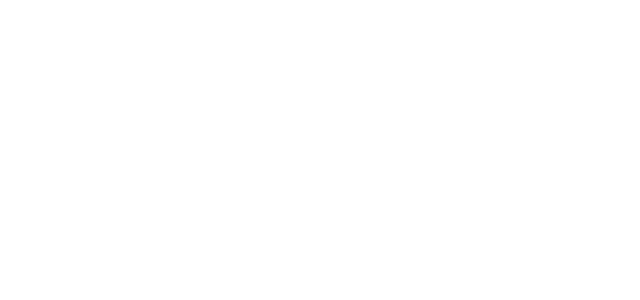
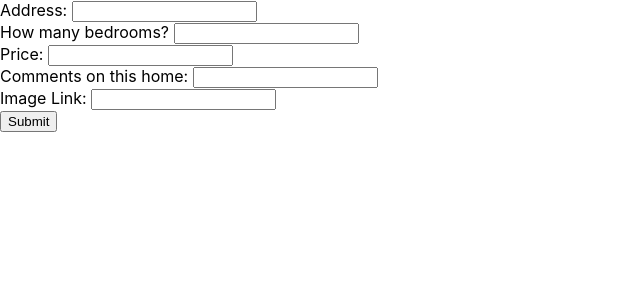
Before and after one commit to lsmith190/Project3-findByHomeAndSave, a React (Create React App) app in the folder client/: page /user/1/homes/edit in a window 1280 px wide. Shown: the top 300 px of the page, without its empty margins (0-640 px from the left). Built offline with nearby package versions, Linux system fonts and the light colour scheme.

Commit message:
fixed edit route and form

```diff
--- a/client/src/App.js
+++ b/client/src/App.js
@@ -4,7 +4,7 @@
 import HomePage from './components/HomePage.js'
 import AllHomes from './components/AllHomes.js'
 import NewHome from './components/NewHome.js'
-// import SingleHome from './components/SingleHome.js'
+import EditHome from './components/EditHome.js'
 // import LovedHomes from './components/LovedHomes.js'
 
 class App extends Component {
@@ -15,6 +15,7 @@
           <Route exact path="/" component={HomePage}/>
           <Route exact path="/user/:userId/homes" component={AllHomes} />
           <Route exact path="/user/:userId/homes/new" component={NewHome} />
+          <Route exact path="/user/:userId/homes/edit" component={EditHome} />
         </Switch>
       </Router>
     );
--- a/client/src/components/AllHomes.js
+++ b/client/src/components/AllHomes.js
@@ -37,6 +37,7 @@
 
                 <h2><a class="btn btn-light" href={`/user/${id}/homes/new`}>+ Add Home</a></h2>
 
+
             </div>
         );
     }
--- a/client/src/components/editHome.js
+++ b/client/src/components/editHome.js
@@ -41,7 +41,7 @@
             <div>
                     <label htmlFor="address">Address: </label>
                     <input
-                    value={this.state.homes.address}
+                    value={this.state.editHome.address}
                     type="text"
                     name="address"
                     onChange={this._handleChange}
@@ -50,7 +50,7 @@
             <div>
                     <label htmlFor="numberOfBeds">How many bedrooms? </label>
                     <input
-                    value={this.state.homes.numberOfBeds}
+                    value={this.state.editHome.numberOfBeds}
                     type="number"
                     name="numberOfBeds"
                     onChange={this._handleChange}
@@ -59,7 +59,7 @@
             <div>
                     <label htmlFor="price">Price: </label>
                     <input
-                    value={this.state.homes.price}
+                    value={this.state.editHome.price}
                     type="number"
                     name="price"
                     onChange={this._handleChange}
@@ -68,7 +68,7 @@
             <div>
                     <label htmlFor="comments">Comments on this home: </label>
                     <input
-                    value={this.state.homes.comments}
+                    value={this.state.editHome.comments}
                     type="text"
                     name="comments"
                     onChange={this._handleChange}
@@ -77,12 +77,13 @@
             <div>
                     <label htmlFor="image">Image Link: </label>
                     <input
-                    value={this.state.homes.image}
+                    value={this.state.editHome.image}
                     type="text"
                     name="image"
                     onChange={this._handleChange}
                     />
             </div>
+            <input type="submit" value="Submit" />
             </form>
         );
     }
--- a/client/src/components/newHome.js
+++ b/client/src/components/newHome.js
@@ -36,12 +36,15 @@
     }
 
     render() {
+        // const id = this.props.match.params.userId
+        // if (this.state.redirect) {
+        //     return <Redirect to={`/user/${id}/homes/new`}/>
+        // } else {
         return (
             <form onSubmit={this.addNewHome}>
             <div>
                     <label htmlFor="address">Address: </label>
                     <input
-                    value={this.state.newHome.address}
                     type="text"
                     name="address"
                     onChange={this._handleChange}
@@ -50,7 +53,6 @@
             <div>
                     <label htmlFor="numberOfBeds">How many bedrooms? </label>
                     <input
-                    value={this.state.newHome.numberOfBeds}
                     type="number"
                     name="numberOfBeds"
                     onChange={this._handleChange}
@@ -59,7 +61,6 @@
             <div>
                     <label htmlFor="price">Price: </label>
                     <input
-                    value={this.state.newHome.price}
                     type="number"
                     name="price"
                     onChange={this._handleChange}
@@ -68,7 +69,6 @@
             <div>
                     <label htmlFor="comments">Comments on this home: </label>
                     <input
-                    value={this.state.newHome.comments}
                     type="text"
                     name="comments"
                     onChange={this._handleChange}
@@ -77,7 +77,6 @@
             <div>
                     <label htmlFor="image">Image Link: </label>
                     <input
-                    value={this.state.newHome.image}
                     type="text"
                     name="image"
                     onChange={this._handleChange}
@@ -85,8 +84,8 @@
             </div>
             <input type="submit" value="Submit" />
             </form>
-        );
+        )
     }
-};
+}
 
-export default NewHome;
+export default NewHome
```
